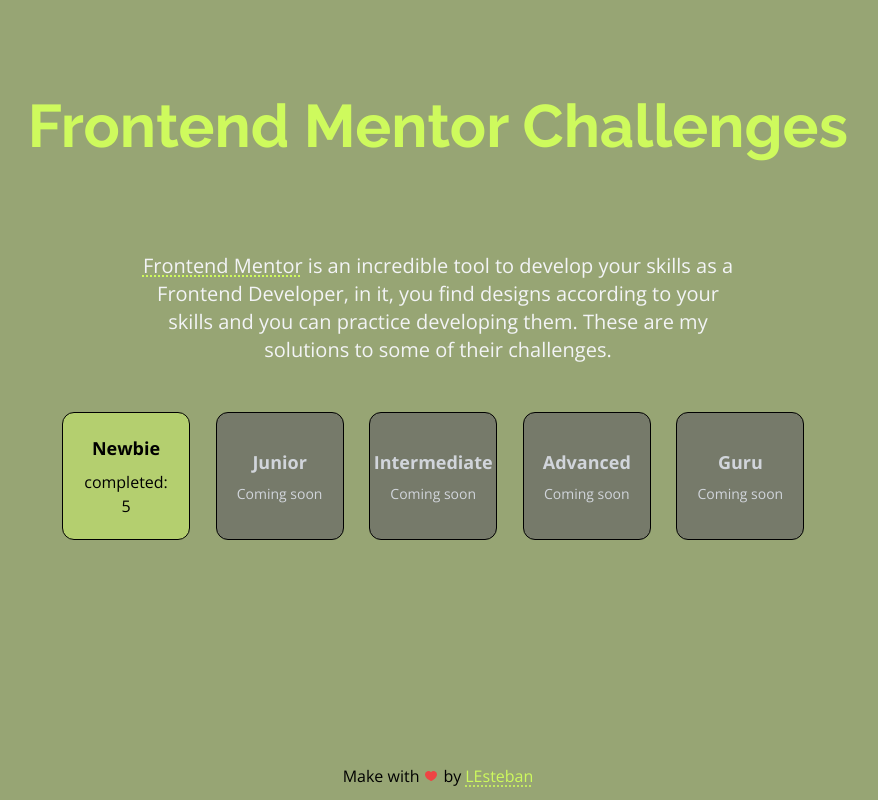
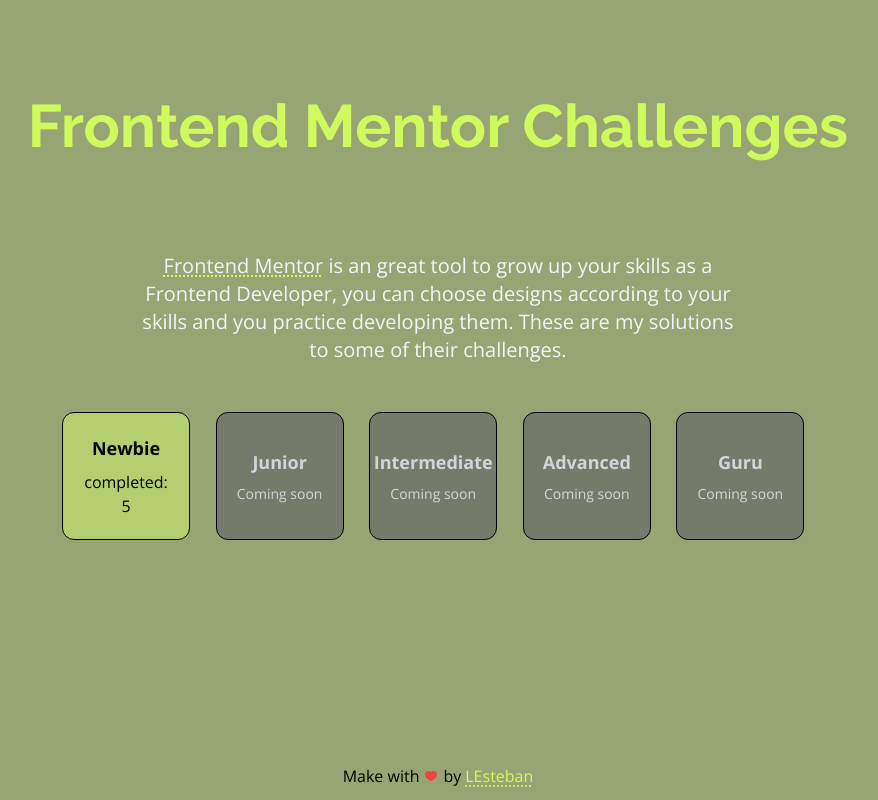
Before and after one commit to LEstebanR/Frontend-mentor-challenges, a Next.js app: page / in a window 1280 px wide. Shown: the whole page, without its empty margins (202-1080 px from the left). Built offline with nearby package versions, Linux system fonts and the light colour scheme.

Commit message:
fix copy in home

```diff
--- a/src/app/page.tsx
+++ b/src/app/page.tsx
@@ -26,9 +26,9 @@
         >
           Frontend Mentor
         </a>{" "}
-        is an incredible tool to develop your skills as a Frontend Developer, in
-        it, you find designs according to your skills and you can practice
-        developing them. These are my solutions to some of their challenges.
+        is an great tool to grow up your skills as a Frontend Developer, you can
+        choose designs according to your skills and you practice developing
+        them. These are my solutions to some of their challenges.
       </p>
       <div className="grid w-9/12 grid-cols-2 gap-4 md:w-11/12 md:grid-cols-5">
         {CATEGORIES.map((category) => {
```
